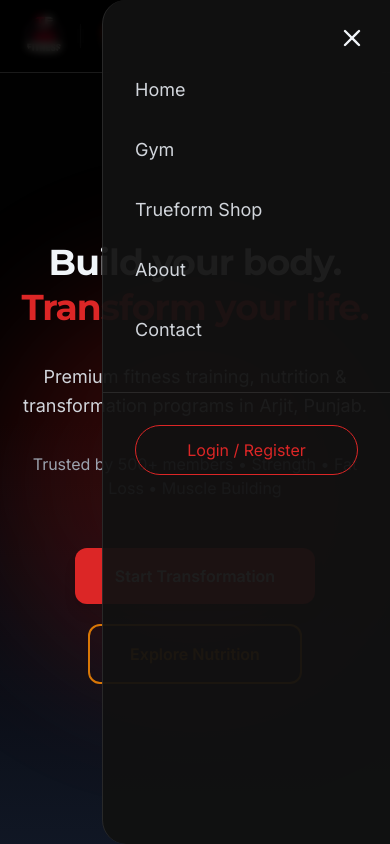
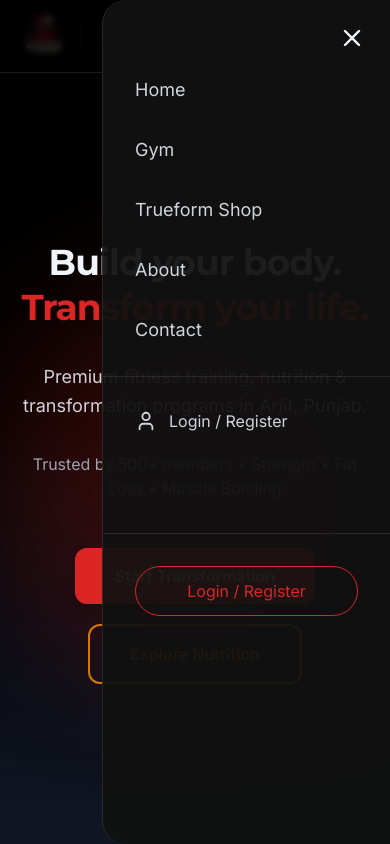
Before and after one commit to covenantmuriwo/true-fitness, a React (Vite) app in the folder client/: page / in a window 390 px wide. Both pictures are taken after a click on the button 353 px from the left and 36 px from the top of the page. Shown: the top 844 px of the page. Built offline with nearby package versions, Linux system fonts and the light colour scheme.

Commit message:
Added profile in mobile menu

```diff
--- a/client/src/components/Navbar.jsx
+++ b/client/src/components/Navbar.jsx
@@ -90,7 +90,6 @@ return (
       </div>
     </div>
 
-    {/* MOBILE MENU */}
 {/* MOBILE MENU */}
 <AnimatePresence>
   {isOpen && (
@@ -133,6 +132,31 @@ return (
           ))}
         </div>
 
+        <div className="mt-8 p-8 border-t border-white/10">
+
+  <Link
+    to={user ? "/dashboard" : "/login"}
+    onClick={() => setIsOpen(false)}
+    className="flex items-center gap-3 text-gray-300 hover:text-primary-red transition-colors mb-5"
+  >
+    <User size={22} />
+    {user ? "My Profile" : "Login / Register"}
+  </Link>
+
+  {user && (
+    <button
+      onClick={() => {
+        logout();
+        setIsOpen(false);
+      }}
+      className="w-full py-3 border border-red-600 text-red-500 rounded-full hover:bg-red-600 hover:text-white transition-all"
+    >
+      Logout
+    </button>
+  )}
+
+</div>
+
         {/* Bottom Section */}
 
         <div className="mt-12 p-8 border-t border-white/10">
```
